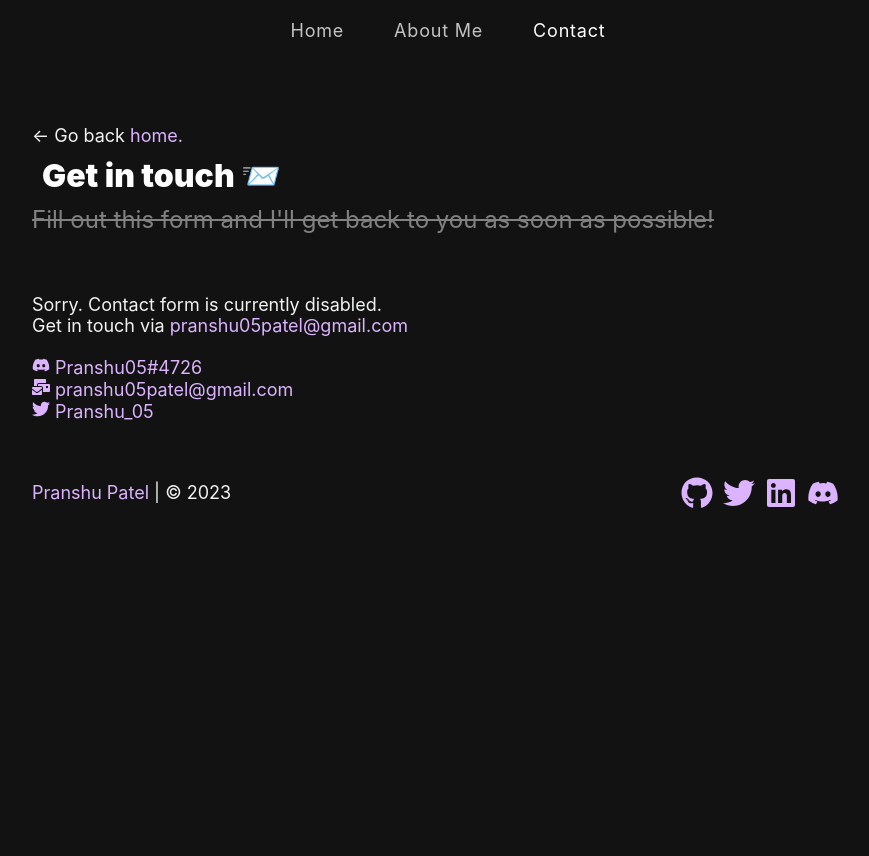
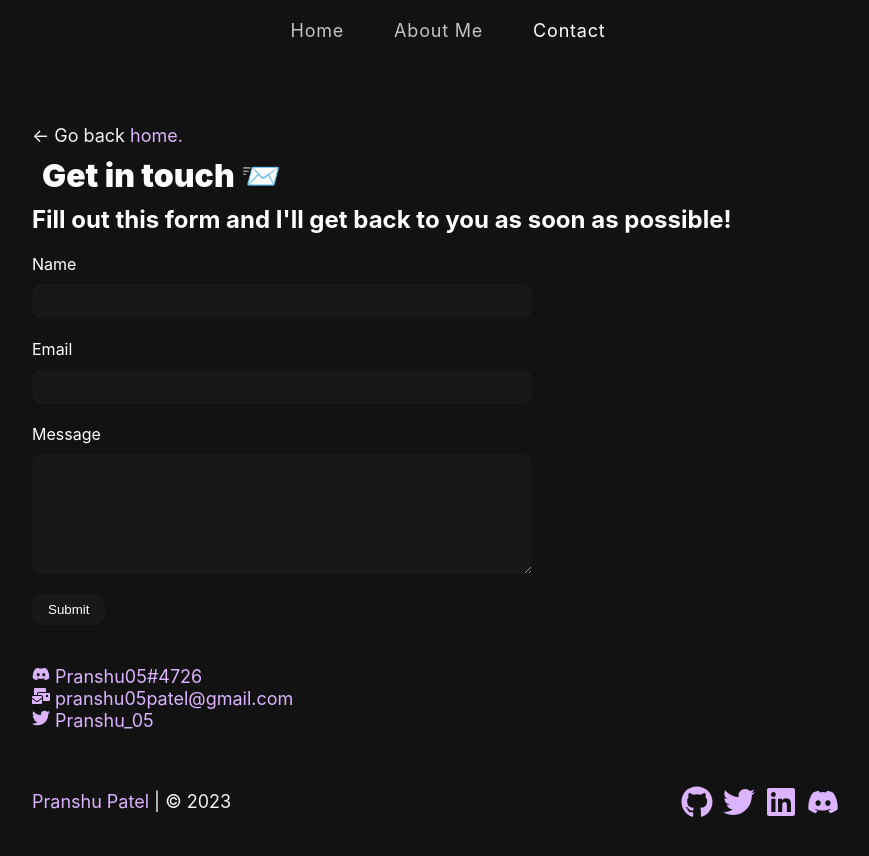
Before and after one commit to pranshu05/pranshu05.vercel.app, a React (Create React App) app: page /contact in a window 1280 px wide. Shown: the top 856 px of the page, without its empty margins (192-1061 px from the left). Before the commit the page ends 800 px from the top, so only its background shows below. Built offline with nearby package versions, Linux system fonts and the light colour scheme; no server answers.

Commit message:
contact oof

```diff
--- a/src/App.css
+++ b/src/App.css
@@ -457,15 +457,45 @@ span.navbar-text {
   font-weight: 900;
   margin: 10px;
 }
-.contact-page-cont h2 {
-  color: #818181;
-  font-weight: 400;
-  text-decoration: line-through;
-}
 .contact-page-cont p {
   margin-top: 20px;
   font-size: large;
   color: #f2f2f2;
+}
+.contact-form {
+  display: flex;
+  flex-direction: column;
+  max-width: 500px;
+}
+.contact-form label {
+  display: flex;
+  flex-direction: column;
+  margin-bottom: 20px;
+}
+.contact-form label input,
+.contact-form label textarea {
+  margin-top: 10px;
+  padding: 10px;
+  border: none;
+  border-radius: 10px;
+  background: #181818;
+  color: #fff;
+  resize: vertical;
+}
+.contact-form label textarea {
+  min-height: 100px;
+}
+.contact-form button[type='submit'] {
+  padding: 0.5rem 1rem;
+  background-color: #181818;
+  color: #fff;
+  border: none;
+  border-radius: 10px;
+  cursor: pointer;
+  transition: background-color 0.2s ease-in-out;
+}
+.contact-form button[type='submit']:hover {
+  background-color: #181818;
 }
 .go-back-home {
   font-size: larger;
--- a/src/components/Contact.js
+++ b/src/components/Contact.js
@@ -1,6 +1,7 @@
 import React from 'react'
 import { Link } from 'react-router-dom'
 import { DiscordStatus } from '../APIs/DiscordStatusAPI'
+import ContactForm from '../components/ContactForm'
 
 export function Contact() {
     return (
@@ -13,14 +14,8 @@ export function Contact() {
                 Fill out this form and I'll get back to you as soon as possible!
             </h2>
             <br />
+            <ContactForm />
             <br />
-            <p>
-                Sorry. Contact form is currently disabled.
-                <br /> Get in touch via{' '}
-                <a href="mailto:pranshu05patel@gmail.com">
-                    pranshu05patel@gmail.com
-                </a>{' '}
-            </p>
             <DiscordStatus />
             <br />
         </div>
--- /dev/null
+++ b/src/components/ContactForm.js
@@ -0,0 +1,76 @@
+import React, { useState } from 'react'
+import axios from 'axios'
+
+function ContactForm() {
+    const [name, setName] = useState('')
+    const [email, setEmail] = useState('')
+    const [message, setMessage] = useState('')
+    const [status, setStatus] = useState('')
+
+    const handleSubmit = async (e) => {
+        e.preventDefault()
+        try {
+            const response = await axios({
+                method: 'POST',
+                url: 'https://formspree.io/f/xbjeprqd',
+                data: {
+                    name,
+                    email,
+                    message,
+                },
+            })
+            if (response.status === 200) {
+                setStatus('success')
+            }
+        } catch (error) {
+            setStatus('error')
+        }
+    }
+
+    return (
+        <div className="contact-form">
+            <form onSubmit={handleSubmit}>
+                <label>
+                    Name
+                    <input
+                        type="text"
+                        name="name"
+                        value={name}
+                        onChange={(e) => setName(e.target.value)}
+                    />
+                </label>
+                <label>
+                    Email
+                    <input
+                        type="email"
+                        name="_replyto"
+                        value={email}
+                        onChange={(e) => setEmail(e.target.value)}
+                    />
+                </label>
+                <label>
+                    Message
+                    <textarea
+                        name="message"
+                        value={message}
+                        onChange={(e) => setMessage(e.target.value)}
+                    ></textarea>
+                </label>
+                {status === 'success' && (
+                    <p>
+                        Thanks for contacting! Message submitted successfully!
+                    </p>
+                )}
+                {status === 'error' && (
+                    <p>
+                        There was an error submitting your form. Please try
+                        again later.
+                    </p>
+                )}
+                <button type="submit">Submit</button>
+            </form>
+        </div>
+    )
+}
+
+export default ContactForm
```
